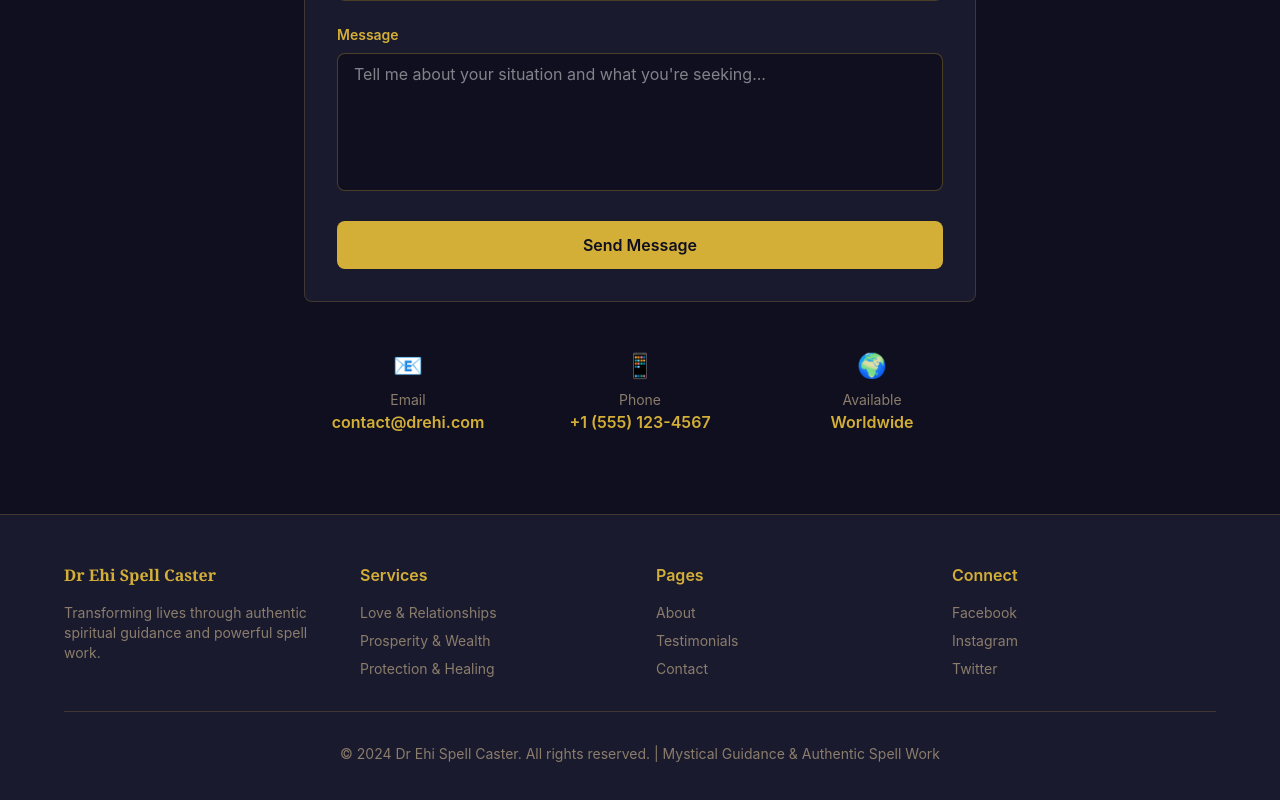
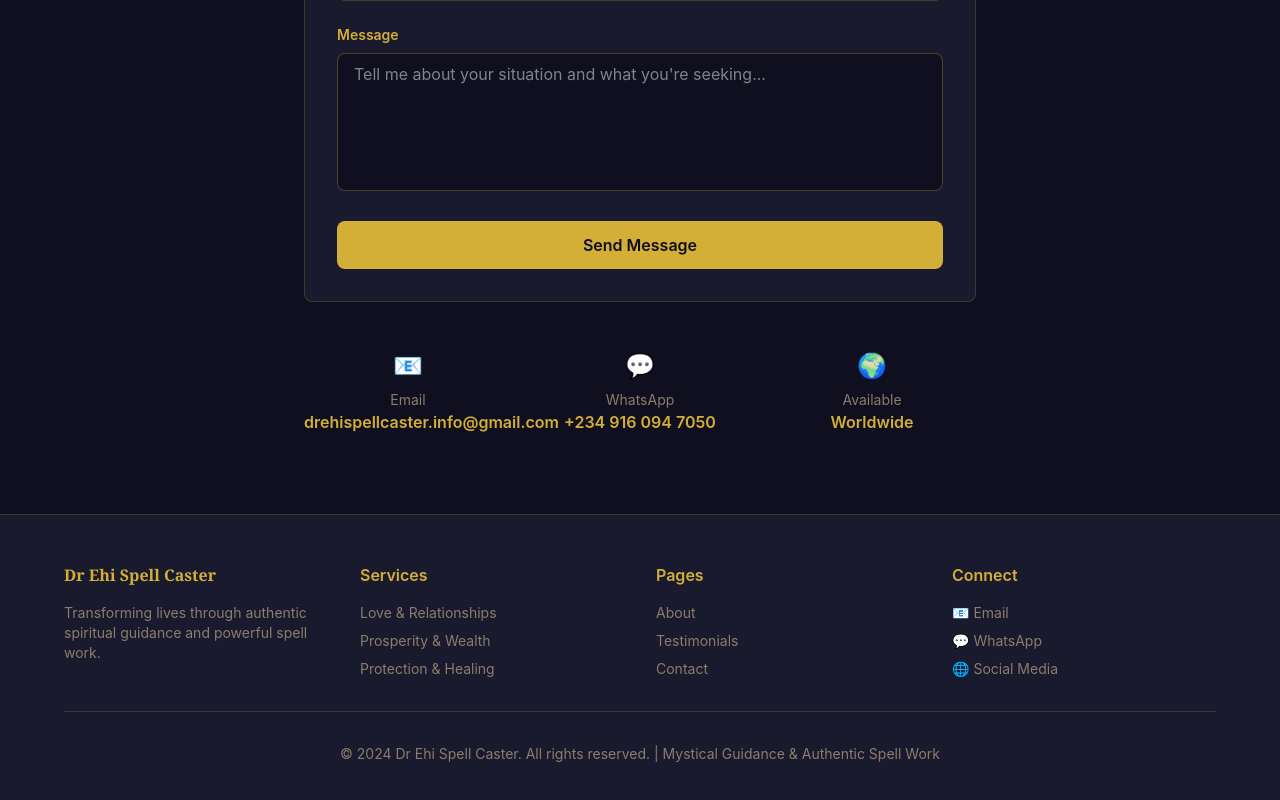
Before and after one commit to drehispellcasterinfo-source/Dr-Ehi-Spell-Caster-, a Next.js app: page / in a window 1280 px wide. Shown: the part 3891-4691 px from the top of the page. Built offline with nearby package versions, Linux system fonts and the light colour scheme.

Commit message:
feat: update contact info and add WhatsApp link
Co-authored-by: drehispellcasterinfo-source <306398058+drehispellcasterinfo-source@users.noreply.github.com>

```diff
--- a/components/Contact.tsx
+++ b/components/Contact.tsx
@@ -108,12 +108,16 @@ export default function Contact() {
           <div>
             <p className="text-accent text-2xl mb-2">📧</p>
             <p className="text-sm text-muted">Email</p>
-            <p className="text-accent font-semibold">contact@drehi.com</p>
+            <a href="mailto:drehispellcaster.info@gmail.com" className="text-accent font-semibold hover:opacity-80 transition-opacity">
+              drehispellcaster.info@gmail.com
+            </a>
           </div>
           <div>
-            <p className="text-accent text-2xl mb-2">📱</p>
-            <p className="text-sm text-muted">Phone</p>
-            <p className="text-accent font-semibold">+1 (555) 123-4567</p>
+            <p className="text-accent text-2xl mb-2">💬</p>
+            <p className="text-sm text-muted">WhatsApp</p>
+            <a href="https://wa.me/2349160947050" target="_blank" rel="noopener noreferrer" className="text-accent font-semibold hover:opacity-80 transition-opacity">
+              +234 916 094 7050
+            </a>
           </div>
           <div>
             <p className="text-accent text-2xl mb-2">🌍</p>
--- a/components/Footer.tsx
+++ b/components/Footer.tsx
@@ -31,9 +31,9 @@ export default function Footer() {
           <div>
             <h4 className="font-semibold text-accent mb-4">Connect</h4>
             <ul className="space-y-2 text-sm text-muted">
-              <li><a href="#" className="hover:text-accent transition-colors">Facebook</a></li>
-              <li><a href="#" className="hover:text-accent transition-colors">Instagram</a></li>
-              <li><a href="#" className="hover:text-accent transition-colors">Twitter</a></li>
+              <li><a href="mailto:drehispellcaster.info@gmail.com" className="hover:text-accent transition-colors">📧 Email</a></li>
+              <li><a href="https://wa.me/2349160947050" target="_blank" rel="noopener noreferrer" className="hover:text-accent transition-colors">💬 WhatsApp</a></li>
+              <li><a href="#" className="hover:text-accent transition-colors">🌐 Social Media</a></li>
             </ul>
           </div>
         </div>
```
